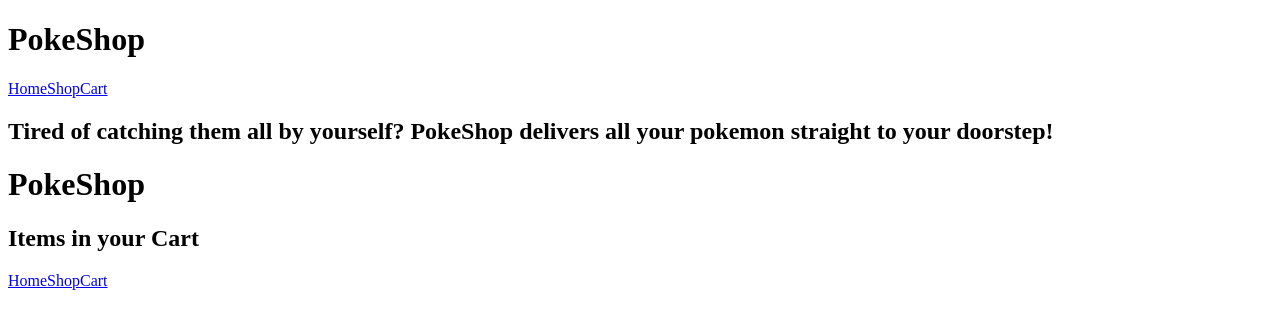
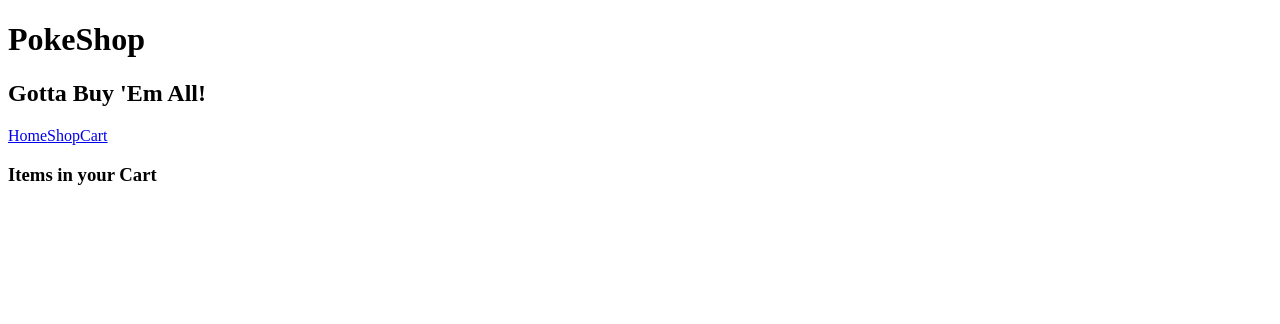
Before and after one commit to magic-doggo/Project-Shopping-Cart, a React (Vite) app: page /cart in a window 1280 px wide. Shown: the top 324 px of the page. Built offline with nearby package versions, Linux system fonts and the light colour scheme.

Commit message:
Lift cart function into parent App component, and show items in Cart page

```diff
--- a/src/App.jsx
+++ b/src/App.jsx
@@ -1,5 +1,4 @@
 import { Link } from "react-router-dom";
-import Shop from "./components/Shop";
 import { useState } from "react";
 import { Outlet } from "react-router-dom";
 
@@ -7,19 +6,39 @@
   const [shopItems, setShopItems] = useState([]);
   const [nrOfItemsInBasket, setNrOfItemsInBasket] = useState(0);
   const [priceOfItemsInBasket, setPriceOfItemsInBasket] = useState(0);
+  function addToCart(id) {
+    setShopItems(shopItems.map(item => {
+      if (item.pokeIndex === id) {
+        setNrOfItemsInBasket(nrOfItemsInBasket + 1);
+        setPriceOfItemsInBasket(priceOfItemsInBasket + item.price);
+        return { ...item, nrOfCopiesInShoppingCart: item.nrOfCopiesInShoppingCart + 1 }
+      } else return item;
+    }))
+  }
+  function removeFromCart(id) {
+    setShopItems(shopItems.map(item => {
+      if (item.pokeIndex === id) {
+        setNrOfItemsInBasket(nrOfItemsInBasket - 1);
+        setPriceOfItemsInBasket(priceOfItemsInBasket - item.price);
+        if ((item.nrOfCopiesInShoppingCart - 1) < 0) {
+          return { ...item, nrOfCopiesInShoppingCart: 0 }
+        }
+        else return { ...item, nrOfCopiesInShoppingCart: item.nrOfCopiesInShoppingCart - 1 }
+      } else return item;
+    }))
+  }
   return (
     <div>
       <header>
         <h1>PokeShop</h1>
+        <h2>Gotta Buy 'Em All!</h2>
         <nav>
           <Link to=".">Home</Link>
-          {/* fix this. do not need shop component there? */}
           <Link to="shop">Shop</Link>
           <Link to="cart">Cart</Link>
         </nav>
       </header>
-      <h2>Tired of catching them all by yourself? PokeShop delivers all your pokemon straight to your doorstep!</h2>
-      <Outlet context={{shopItems, setShopItems, nrOfItemsInBasket, setNrOfItemsInBasket, priceOfItemsInBasket, setPriceOfItemsInBasket}} />
+      <Outlet context={{ addToCart, removeFromCart, shopItems, setShopItems, nrOfItemsInBasket, setNrOfItemsInBasket, priceOfItemsInBasket, setPriceOfItemsInBasket }} />
     </div>
   )
 }
--- a/src/components/Cart.jsx
+++ b/src/components/Cart.jsx
@@ -1,18 +1,24 @@
 import { Link } from "react-router-dom";
+import { useOutletContext } from "react-router-dom";
+import Card from "./Card";
 
 const Cart = () => {
+    const { addToCart, removeFromCart, shopItems } = useOutletContext();
+
     return (
         <div>
-            <header>
-                <h1>PokeShop</h1>
-                {/* make a root layout with the header that is shared between components?  https://reactrouter.com/6.28.0/start/tutorial#nested-routes*/}
-                <h2>Items in your Cart</h2>
-                <nav>
-                    <Link to="/">Home</Link>
-                    <Link to="/shop">Shop</Link>
-                    <Link to="/cart">Cart</Link>
-                </nav>
-            </header>
+            {/* make a root layout with the header that is shared between components?  https://reactrouter.com/6.28.0/start/tutorial#nested-routes*/}
+            <h3>Items in your Cart</h3>
+            <div>
+            {shopItems && shopItems.map((item) => {
+                if(item.nrOfCopiesInShoppingCart > 0) return (
+                    <Card key={item.pokeIndex} imageURL={item.icon} price={item.price} name={item.name} id={item.pokeIndex}
+                    nrOfCopiesInShoppingCart={item.nrOfCopiesInShoppingCart} addToCart={addToCart} removeFromCart={removeFromCart}></Card>
+                )
+                return null;
+            }
+                )}
+            </div>
         </div>
     )
 }
--- a/src/components/Shop.jsx
+++ b/src/components/Shop.jsx
@@ -1,44 +1,16 @@
 import { useEffect } from "react";
-import { Link } from "react-router-dom";
 import Card from "./Card";
-import ShoppingCartIcon from "./ShoppingCartIcon";
 import React, { Component } from 'react';
-import { useOutletContext } from "react-router-dom";
+import { useOutletContext, Outlet } from "react-router-dom";
 
-// const Shop = ({shopItems, setShopItems, nrOfItemsInBasket, setNrOfItemsInBasket, priceOfItemsInBasket, setPriceOfItemsInBasket}) => {
     const Shop = () => {
-    // const [shopItems, setShopItems] = useState([]);
-    //read lesson api lesson examples again again
-    // const [nrOfItemsInBasket, setNrOfItemsInBasket] = useState(0);
-    // const [priceOfItemsInBasket, setPriceOfItemsInBasket] = useState(0);
-    const { shopItems, setShopItems, nrOfItemsInBasket, setNrOfItemsInBasket, priceOfItemsInBasket, setPriceOfItemsInBasket } = useOutletContext();
-    function addToCart(id) {
-        setShopItems(shopItems.map(item => {
-            if (item.pokeIndex === id) {
-                setNrOfItemsInBasket(nrOfItemsInBasket + 1);
-                setPriceOfItemsInBasket(priceOfItemsInBasket + item.price);
-                return { ...item, nrOfCopiesInShoppingCart: item.nrOfCopiesInShoppingCart + 1 }
-            } else return item;
-        }))
-    }
-    function removeFromCart(id) {
-        setShopItems(shopItems.map(item => {
-            if (item.pokeIndex === id) {
-                setNrOfItemsInBasket(nrOfItemsInBasket - 1);
-                setPriceOfItemsInBasket(priceOfItemsInBasket - item.price);
-                if ((item.nrOfCopiesInShoppingCart - 1) < 0) {
-                    return { ...item, nrOfCopiesInShoppingCart: 0 }
-                }
-                else return { ...item, nrOfCopiesInShoppingCart: item.nrOfCopiesInShoppingCart - 1 }
-            } else return item;
-        }))
-    }
 
-
+    const { addToCart, removeFromCart, shopItems, setShopItems} = useOutletContext();
     useEffect(() => {
         async function getPokemonForSale(nrOfPokemon) {
             //could create another argument, pokemonStartingIndex. And use this when user clicks on page 2,3, etc
             //to show pokemon starting from nrOfPokemon x nr of page
+            //figure out how to store pokemons between renders, not to call api again
             let tempShopItems = [];
             for (let tempIndex = 1; tempIndex < (nrOfPokemon + 1); tempIndex++) {
                 const response = await fetch(`https://pokeapi.co/api/v2/pokemon/${tempIndex}`);
@@ -53,7 +25,8 @@
                 //should i track items in shopping cart inside each item? or have a separate state that they get added to?
                 tempShopItems.push(pokemonShopItemObject);
             }
-            setShopItems(tempShopItems)
+            console.log("called api");
+            setShopItems(tempShopItems);
         }
         getPokemonForSale(2);
     }, [])
@@ -61,15 +34,7 @@
     return (
 
         <div>
-            <header>
-                <h1>PokeShop</h1>
-                <nav>
-                    <Link to="/">Home</Link>
-                    <Link to="/shop">Shop</Link>
-                    <Link to="/cart">Cart</Link>
-                </nav>
-            </header>
-            <h2>Shop Page</h2>
+            <h3>Shop Page</h3>
             <div>
                 {shopItems && shopItems.map((item) =>
                     <Card key={item.pokeIndex} imageURL={item.icon} price={item.price} name={item.name} id={item.pokeIndex}
@@ -95,9 +60,9 @@
 //min 11, shomehow pass data through router? not possible to pass data back to parents? https://www.youtube.com/watch?v=J6-Iw0cJYJk
 //read router doc again <Route path="/" element={<ShopPage items={items} addItemToCart={addItemToCart} />} />
 
+//create home page, not just app page. app page just shares headers and state/functions with all children. make home page child of app, showing intro of website
+
 
 
 //OPTIONAL
 //buttons on bottom to scroll to a new page of new items. 12ish items on page, 100 possible pages?
-
-//gotta buy em all
```
